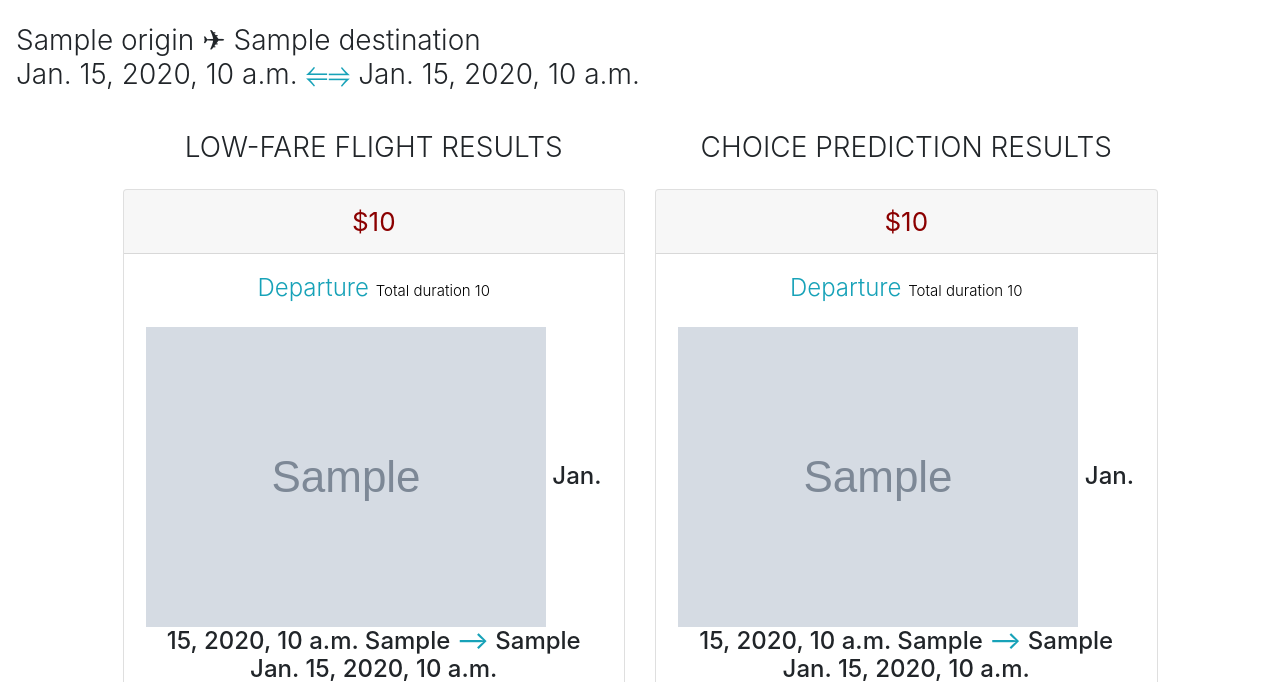
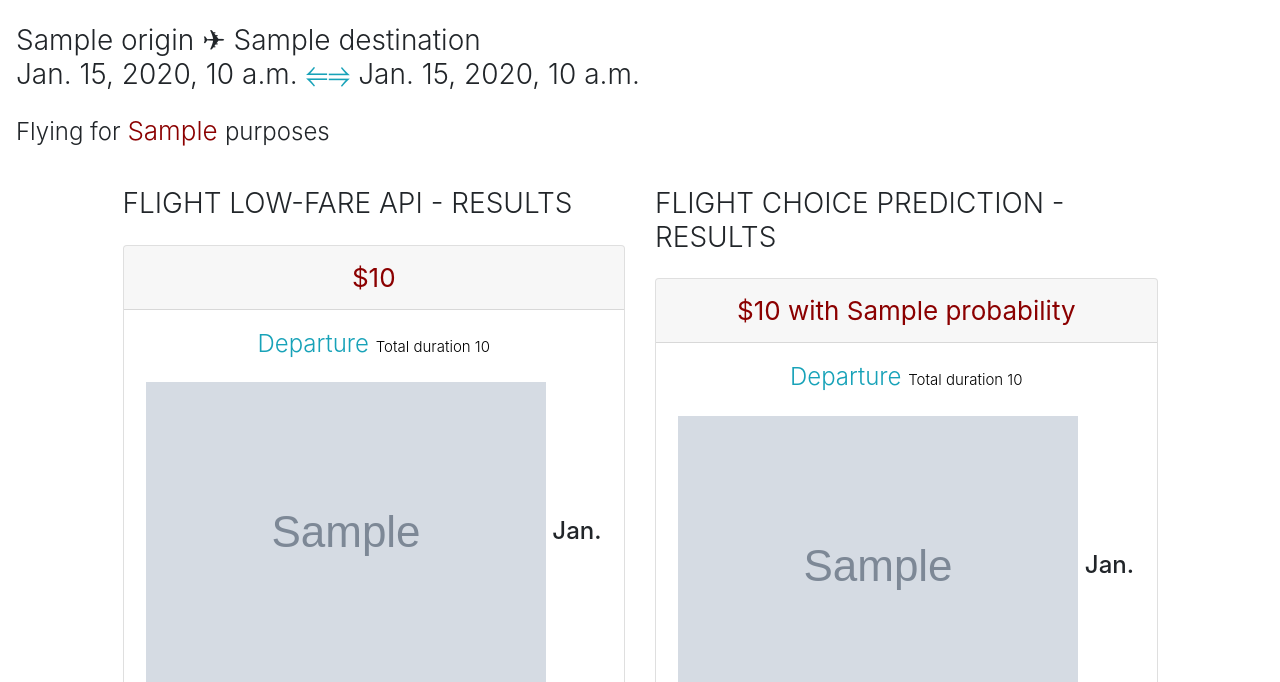
Before and after one commit to amadeus4dev-examples/amadeus-smart-flight-search-django, a Django app: template amadeus_demo_api/demo/templates/demo/results.html in a window 1280 px wide. Shown: the top 682 px of the page. Run offline with Django 3.2, Linux system fonts and the light colour scheme; the template is opened without the code that fills it: most values are stand-ins (such as "Sample title", 1, 10 or a date in 2020); grey boxes marked "Sample" are stand-in pictures; some libraries are stand-ins or nearby versions.

Commit message:
show trip purpose and probability

```diff
--- a/amadeus_demo_api/demo/templates/demo/results.html
+++ b/amadeus_demo_api/demo/templates/demo/results.html
@@ -12,9 +12,11 @@
 <h3 class="login-heading mb-4 mt-4 pl-3">{{ origin }} &#x2708 {{ destination }} <br>{{ departureDate }}
 {% if returnDate %} <span class="text-info">&#10594&#10596</span> {{ returnDate }}{% endif %}</h3>
 
+<h4 class="login-heading mb-4 mt-4 pl-3">Flying for <span style="font-size: 26;color: darkred;">{{ tripPurpose }} </span> purposes</h4>
+
 <div class="modal-body row">
     <div class="col-md-5 offset-1">
-        <h3 class="login-heading mb-4 text-center">LOW-FARE FLIGHT RESULTS</h3>
+        <h3 class="login-heading mb-4 text-left">FLIGHT LOW-FARE API - RESULTS</h3>
         {%for r in response%}
             {% if r.0firstFlightDepartureDate %}
                 <div class="card mb-3 text-center" style="max-width: 40rem;">
@@ -47,11 +49,11 @@
         {% endfor %}
     </div>
         <div class="col-md-5">
-        <h3 class="login-heading mb-4 text-center">CHOICE PREDICTION RESULTS</h3>
+        <h3 class="login-heading mb-4 text-left">FLIGHT CHOICE PREDICTION - RESULTS</h3>
         {%for r in prediction%}
             {% if r.0firstFlightDepartureDate %}
                 <div class="card mb-3 text-center" style="max-width: 40rem;">
-                    <div class="card-header text-center" style="font-size: 26;color: darkred;">${{ r.price }}</div>
+                    <div class="card-header text-center" style="font-size: 26;color: darkred;">${{ r.price }} with {{ r.probability }}</div>
                     <div class="card-body">
                         <div class="card-text">
                             <h4 class="font-weight-light text-info pb-3">Departure <span class="" style="color: black; font-size: 15px;">Total duration {{ r.0FlightTotalDuration }}</span></h4>
```
Also changed, not shown: amadeus_demo_api/demo/views.py (+33 -8 lines).
